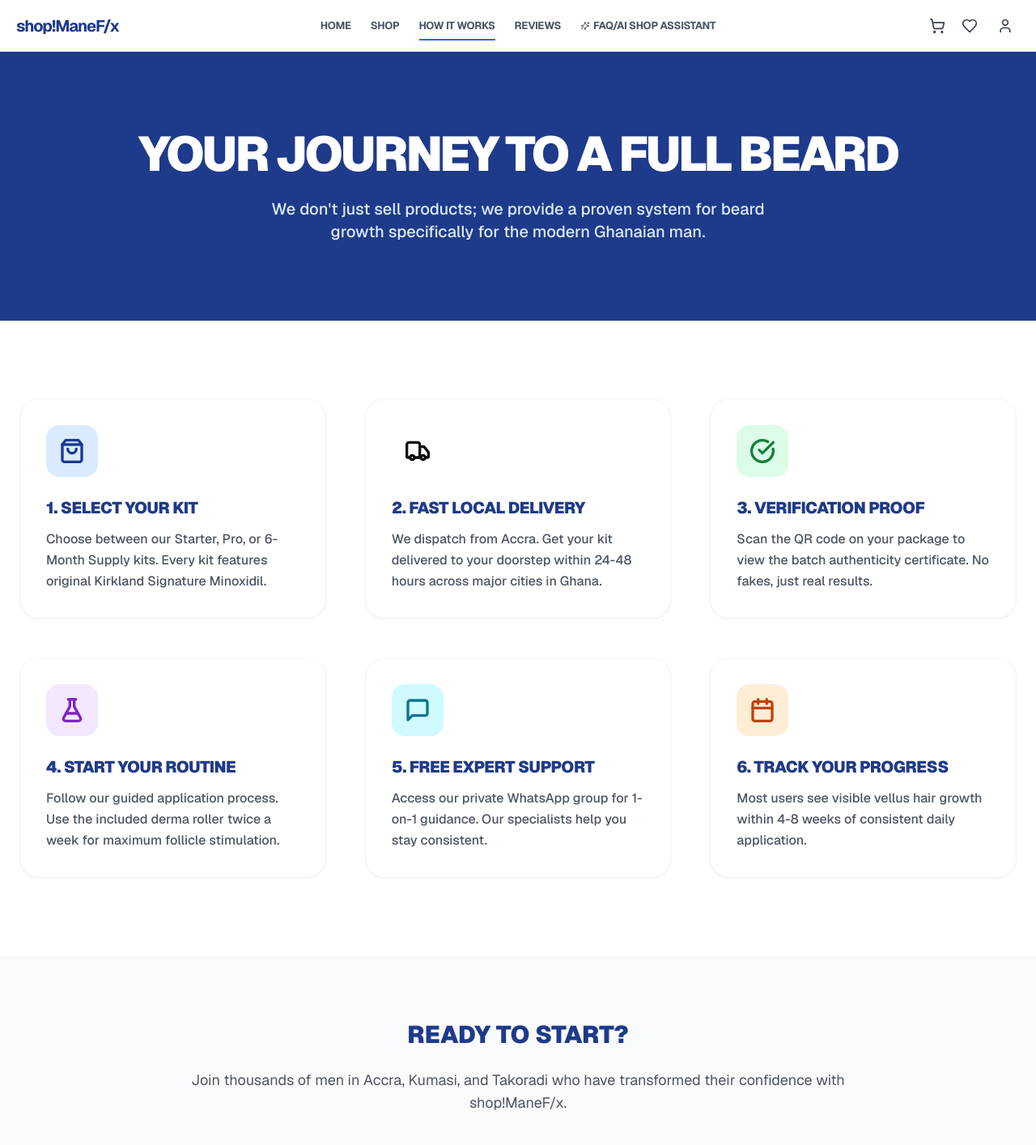
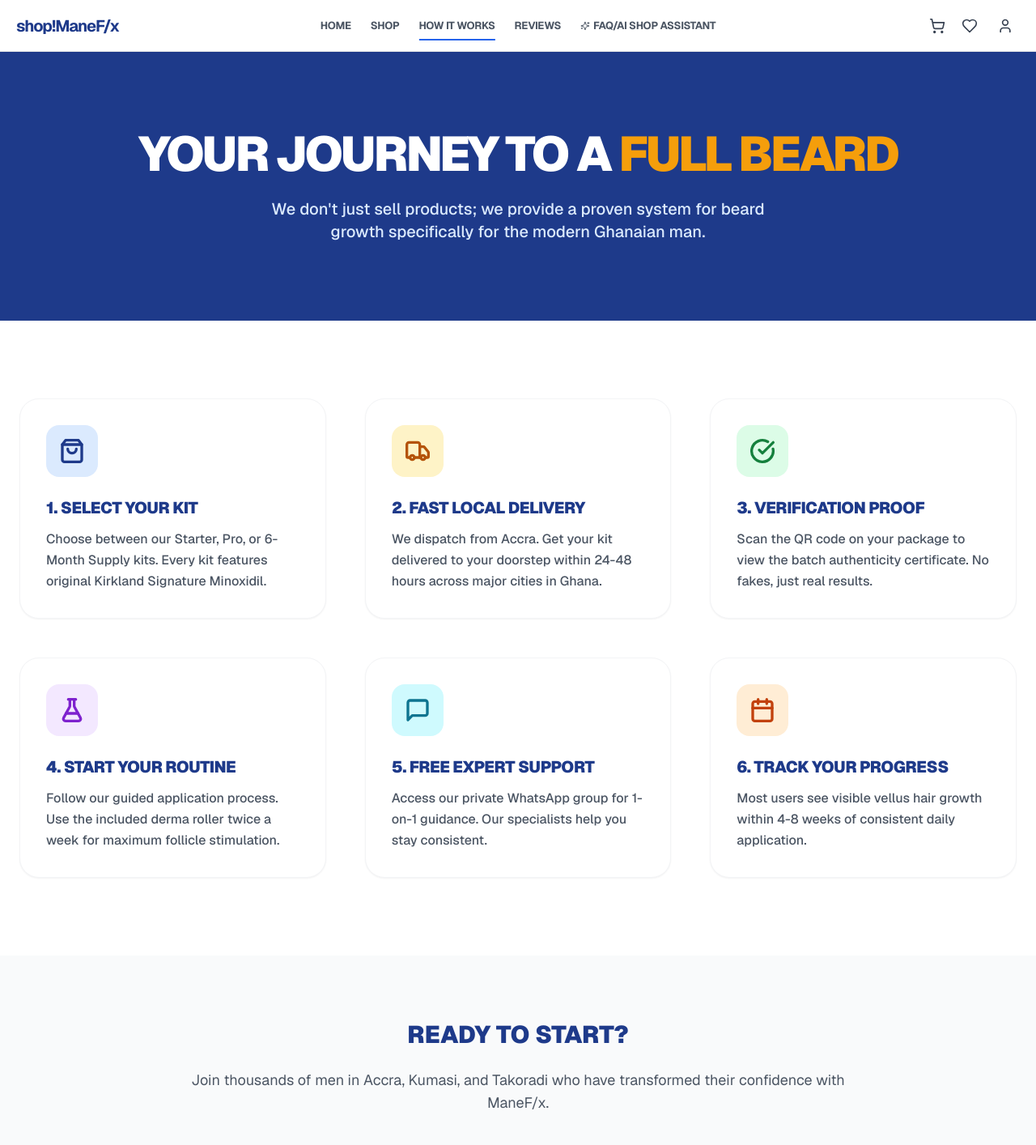
Before and after one commit to creatif-sam/shop-manefx, a Next.js app: page /how-it-works in a window 1280 px wide. Shown: the top 1414 px of the page at 81% size. Built offline with nearby package versions, Linux system fonts and the light colour scheme.

Commit message:
how it works

```diff
--- a/app/(shop)/how-it-works/page.tsx
+++ b/app/(shop)/how-it-works/page.tsx
@@ -1,6 +1,6 @@
 "use client";
 
-import { motion } from "framer-motion";
+import { motion, Variants } from "framer-motion"; // Added Variants type
 import {
   ShoppingBag,
   Truck,
@@ -22,7 +22,7 @@ const steps = [
     title: "Fast Local Delivery",
     description: "We dispatch from Accra. Get your kit delivered to your doorstep within 24-48 hours across major cities in Ghana.",
     icon: Truck,
-    color: "bg-gold-100 text-gold-700",
+    color: "bg-amber-100 text-amber-700",
   },
   {
     title: "Verification Proof",
@@ -50,7 +50,8 @@ const steps = [
   },
 ];
 
-const containerVariants = {
+// Explicitly typing as Variants fixes the Vercel build error
+const containerVariants: Variants = {
   hidden: { opacity: 0 },
   visible: {
     opacity: 1,
@@ -58,9 +59,16 @@ const containerVariants = {
   },
 };
 
-const itemVariants = {
+const itemVariants: Variants = {
   hidden: { opacity: 0, y: 30 },
-  visible: { opacity: 1, y: 0, transition: { duration: 0.5, ease: "easeOut" } },
+  visible: {
+    opacity: 1,
+    y: 0,
+    transition: {
+      duration: 0.5,
+      ease: "easeOut"
+    }
+  },
 };
 
 export default function HowItWorks() {
@@ -73,7 +81,7 @@ export default function HowItWorks() {
           animate={{ opacity: 1, scale: 1 }}
           className="text-4xl md:text-6xl font-black uppercase tracking-tighter mb-6"
         >
-          Your Journey to a <span className="text-gold-500">Full Beard</span>
+          Your Journey to a <span className="text-amber-500">Full Beard</span>
         </motion.h1>
         <p className="max-w-2xl mx-auto text-blue-100 text-lg md:text-xl font-medium">
           We don't just sell products; we provide a proven system for beard growth
@@ -116,7 +124,7 @@ export default function HowItWorks() {
           <h2 className="text-3xl font-black text-blue-900 mb-6 uppercase">Ready to start?</h2>
           <p className="text-gray-600 mb-10 text-lg">
             Join thousands of men in Accra, Kumasi, and Takoradi who have transformed
-            their confidence with shop!ManeF/x.
+            their confidence with ManeF/x.
           </p>
           <div className="flex flex-col sm:flex-row gap-4 justify-center">
             <Link
```
